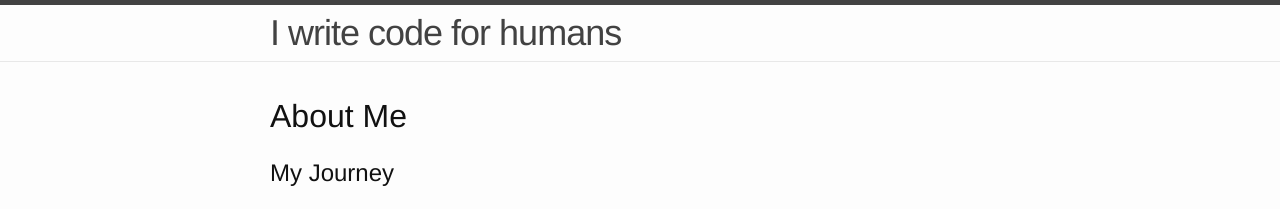
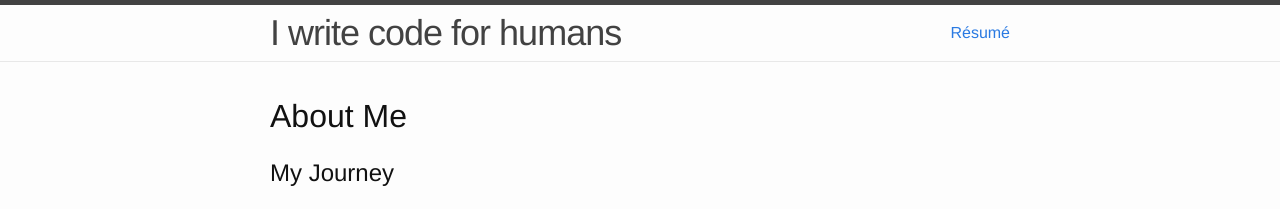
Before and after one commit to scharfie/scharfie.github.io, a Jekyll site: the page built from index.md, in a window 1280 px wide. Shown: the top 209 px of the page. Built offline with Jekyll 4.4.1, drawn with Linux system fonts in a browser that asks for light colours; Markdown is read by kramdown in place of the engine named in the settings.

Commit message:
added link to resume

```diff
--- a/_includes/footer.html
+++ b/_includes/footer.html
@@ -49,8 +49,6 @@
               cbscharf
             </a>
           </li>
-<li><a href="#" class="icon-17 linkedin" title="LinkedIn">
-    <!--[if lt IE 9]><em>LinkedIn</em><![endif]--></a></li>
 
         </ul>
       </div>
--- a/_includes/header.html
+++ b/_includes/header.html
@@ -3,6 +3,10 @@
   <div class="wrapper">
 
     <a class="site-title" href="{{ site.baseurl }}/">{{ site.title }}</a>
+
+    <nav class="site-nav">
+      <a href="http://scharfie.github.io/files/chris-scharf.pdf">Résumé</a>
+    </nav>
 
     <!--
     <nav class="site-nav">
```
Also changed, not shown: 1 other file.
